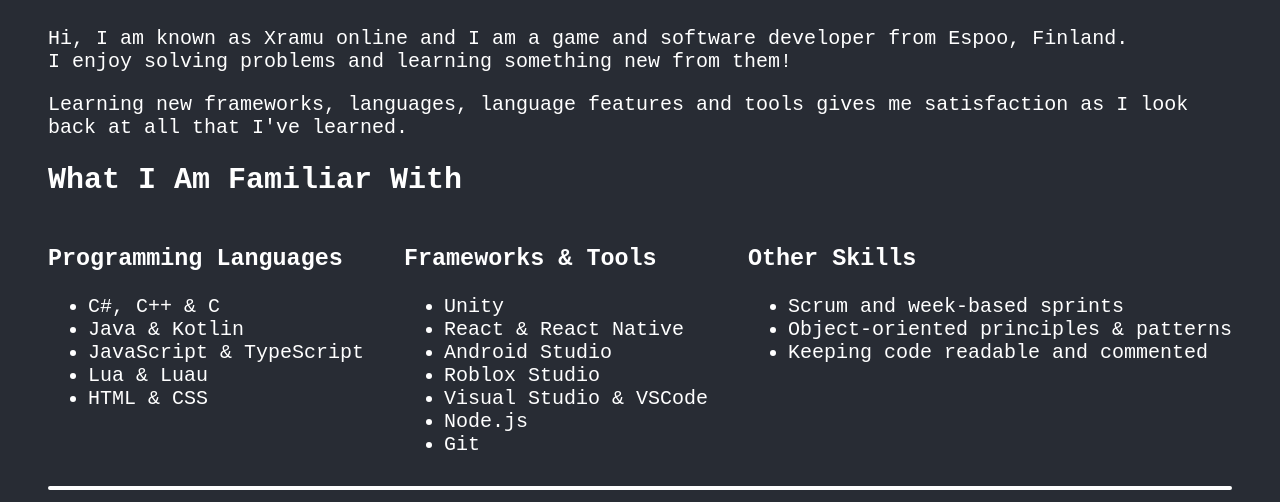
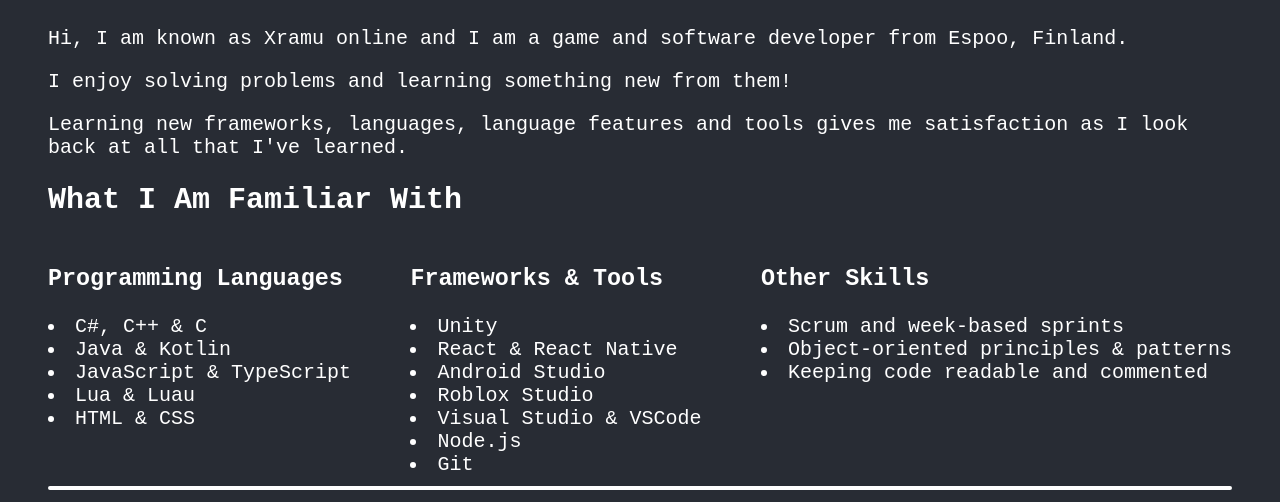
Before and after one commit to Xramu/react-github-pages, a React (Create React App) app: page / in a window 1280 px wide. Shown: the part 137-639 px from the top of the page. Built offline with nearby package versions, Linux system fonts and the light colour scheme.

Commit message:
Work towards making titled lists a component.

```diff
--- a/src/components/info/PersonalInfo.tsx
+++ b/src/components/info/PersonalInfo.tsx
@@ -115,8 +115,9 @@
       <p>
         Hi, I am known as Xramu online and I am a game and software developer
         from Espoo, Finland.
-        <br />I enjoy solving problems and learning something new from them!
       </p>
+
+      <p>I enjoy solving problems and learning something new from them!</p>
 
       <p>
         Learning new frameworks, languages, language features and tools gives me
@@ -128,18 +129,17 @@
       <div className="Page-inline">
         <div className="Page-inline-list">
           <h3>Programming Languages</h3>
-          <ul>
+
           <li>C#, C++ & C</li>
           <li>Java & Kotlin</li>
           <li>JavaScript & TypeScript</li>
           <li>Lua & Luau</li>
           <li>HTML & CSS</li>
-          </ul>
         </div>
 
         <div className="Page-inline-list">
           <h3>Frameworks & Tools</h3>
-          <ul>
+
           <li>Unity</li>
           <li>React & React Native</li>
           <li>Android Studio</li>
@@ -147,16 +147,14 @@
           <li>Visual Studio & VSCode</li>
           <li>Node.js</li>
           <li>Git</li>
-          </ul>
         </div>
 
         <div className="Page-inline-list">
           <h3>Other Skills</h3>
-          <ul>
+
           <li>Scrum and week-based sprints</li>
           <li>Object-oriented principles & patterns</li>
           <li>Keeping code readable and commented</li>
-          </ul>
         </div>
       </div>
 
```
Also changed, not shown: src/components/TitledList.tsx (added, +23 -0 lines). Lines whose indentation alone changed are shown as unchanged.
